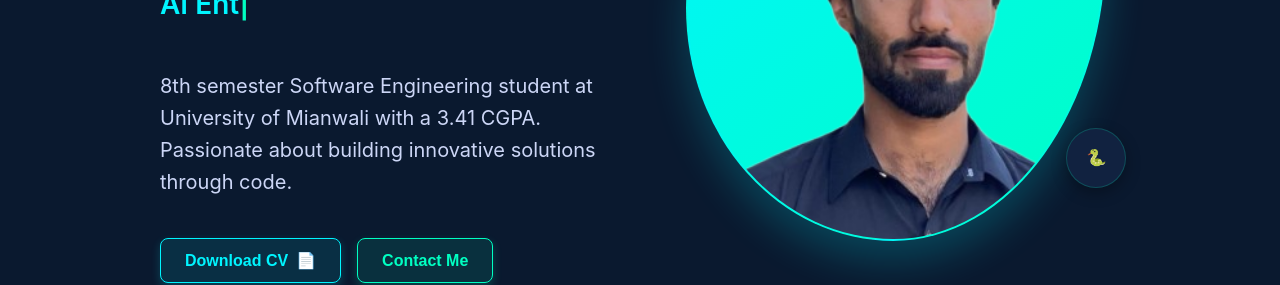
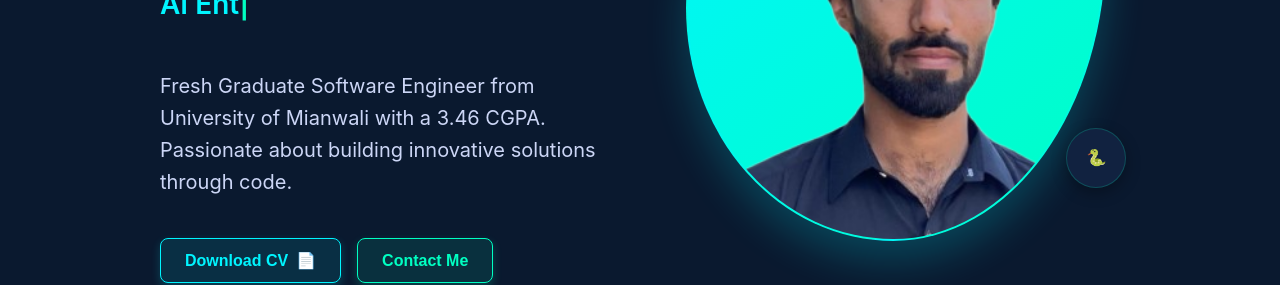
Before and after one commit to m-asad-iqbal-07/Portfolio, a React (Create React App) app: page / in a window 1280 px wide. Shown: the part 399-684 px from the top of the page. Built offline with nearby package versions, Linux system fonts and the light colour scheme.

Commit message:
hero update

```diff
--- a/src/components/Hero.js
+++ b/src/components/Hero.js
@@ -249,7 +249,7 @@ export default function Hero() {
           animate={isInView ? { opacity: 1, y: 0 } : {}}
           transition={{ delay: 0.6, duration: 0.6 }}
         >
-          8th semester Software Engineering student at University of Mianwali with a 3.41 CGPA. Passionate about building innovative solutions through code.
+          Fresh Graduate Software Engineer from University of Mianwali with a 3.46 CGPA. Passionate about building innovative solutions through code.
         </motion.p>
 
         <motion.div
```
